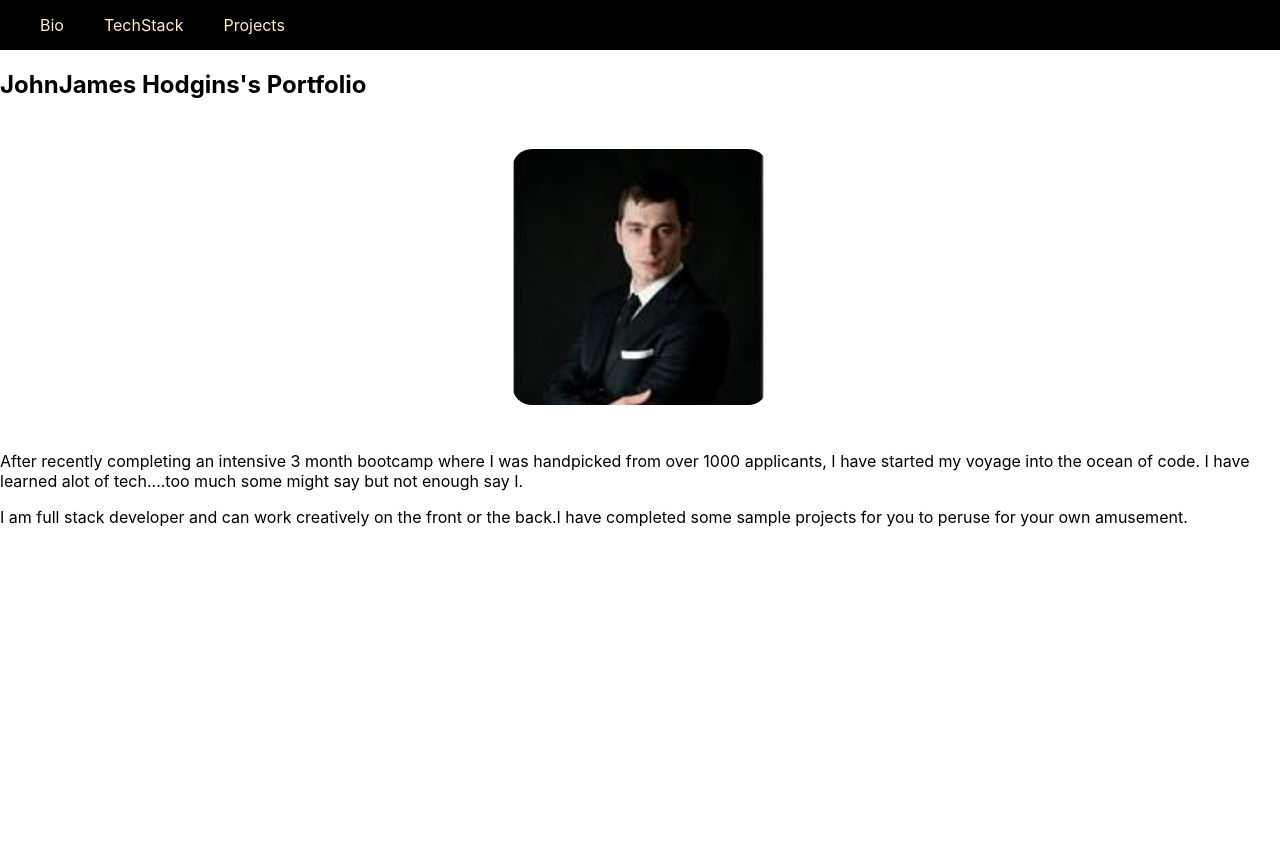
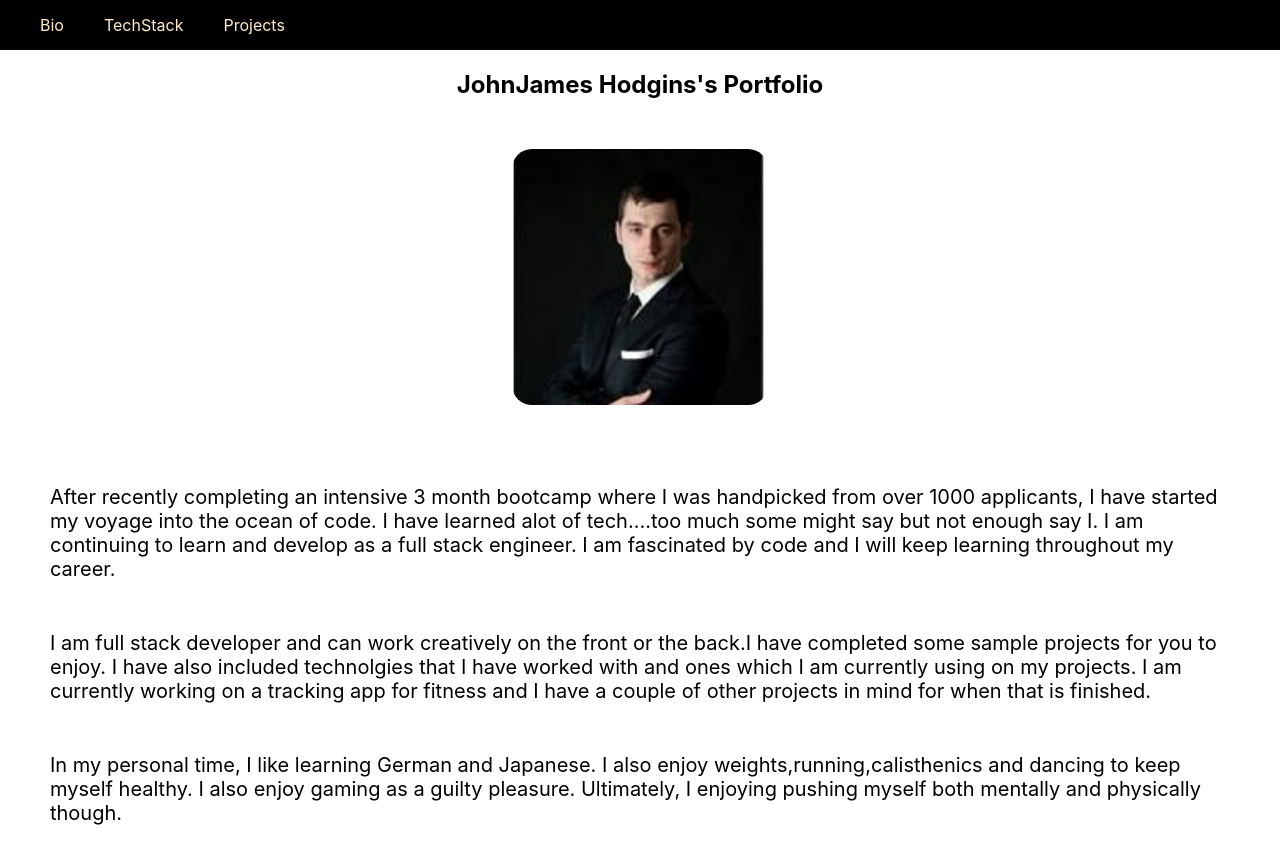
Before and after one commit to jh86-86/portfolioWebsite, a React (Create React App) app: page /bio in a window 1280 px wide. Shown: the top 864 px of the page. Before the commit the page ends 800 px from the top, so only its background shows below. Built offline with nearby package versions, Linux system fonts and the light colour scheme.

Commit message:
more css

```diff
--- a/src/Components/PersonalInfo/index.js
+++ b/src/Components/PersonalInfo/index.js
@@ -2,17 +2,20 @@ import jj from './jjpro.jpeg'
 
 function PersonalInfoCard(){
 
-    let paragraphOne="After recently completing an intensive 3 month bootcamp where I was handpicked from over 1000 applicants, I have started my voyage into the ocean of code. I have learned alot of tech....too much some might say but not enough say I.";
+    let paragraphOne="After recently completing an intensive 3 month bootcamp where I was handpicked from over 1000 applicants, I have started my voyage into the ocean of code. I have learned alot of tech....too much some might say but not enough say I. I am continuing to learn and develop as a full stack engineer. I am fascinated by code and I will keep learning throughout my career.";
 
-    let paragraphTwo=  "I am full stack developer and can work creatively on the front or the back.I have completed some sample projects for you to peruse for your own amusement.";
+    let paragraphTwo=  "I am full stack developer and can work creatively on the front or the back.I have completed some sample projects for you to enjoy. I have also included technolgies that I have worked with and ones which I am currently using on my projects. I am currently working on a tracking app for fitness and I have a couple of other projects in mind for when that is finished.";
+
+    let paragraphThree=  "In my personal time, I like learning German and Japanese. I also enjoy weights,running,calisthenics and dancing to keep myself healthy. I also enjoy gaming as a guilty pleasure. Ultimately, I enjoying pushing myself both mentally and physically though.";
 
 
     return(
         <div>
             <h2>JohnJames Hodgins's Portfolio</h2>
             <img className="profile-pic" src={jj} alt="JJ" />
-            <p>{paragraphOne}</p>
-            <p>{paragraphTwo}</p>
+            <p className="bio-paragraphs">{paragraphOne}</p>
+            <p className="bio-paragraphs">{paragraphTwo}</p>
+            <p className="bio-paragraphs">{paragraphThree}</p>
         </div>
     )
 }
--- a/src/app/App.css
+++ b/src/app/App.css
@@ -70,7 +70,6 @@
 .picture-layout-row{
     display: flex;
     flex-direction: row;
-    outline: 2px solid rgb(0, 0, 3);
 }
 
 .techcard-container {
@@ -84,3 +83,12 @@
     font-size: 40px;
     text-align: center;
 }
+
+h2{
+    text-align: center;
+}
+
+.bio-paragraphs{
+    margin:50px;
+    font-size:20px
+}
```
